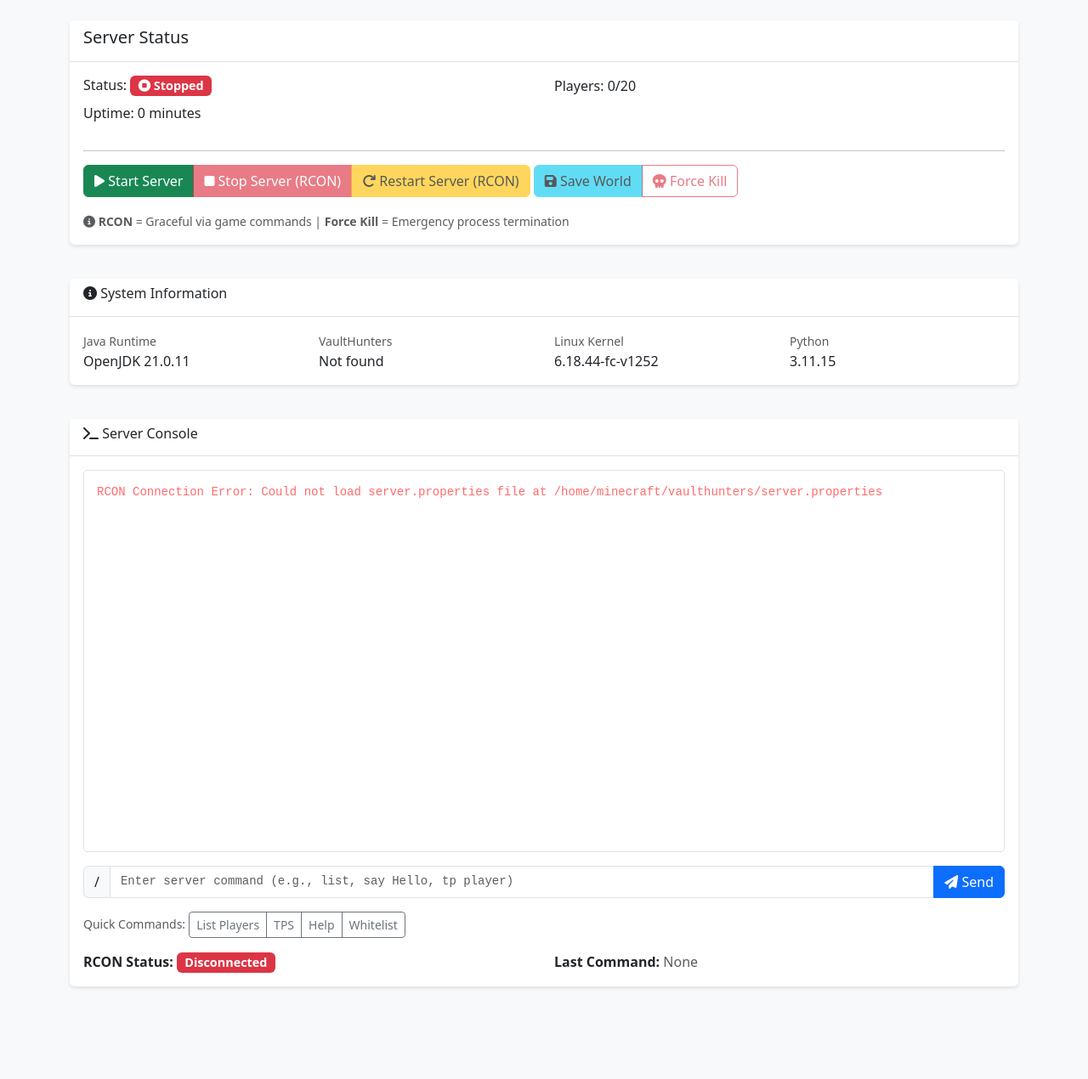
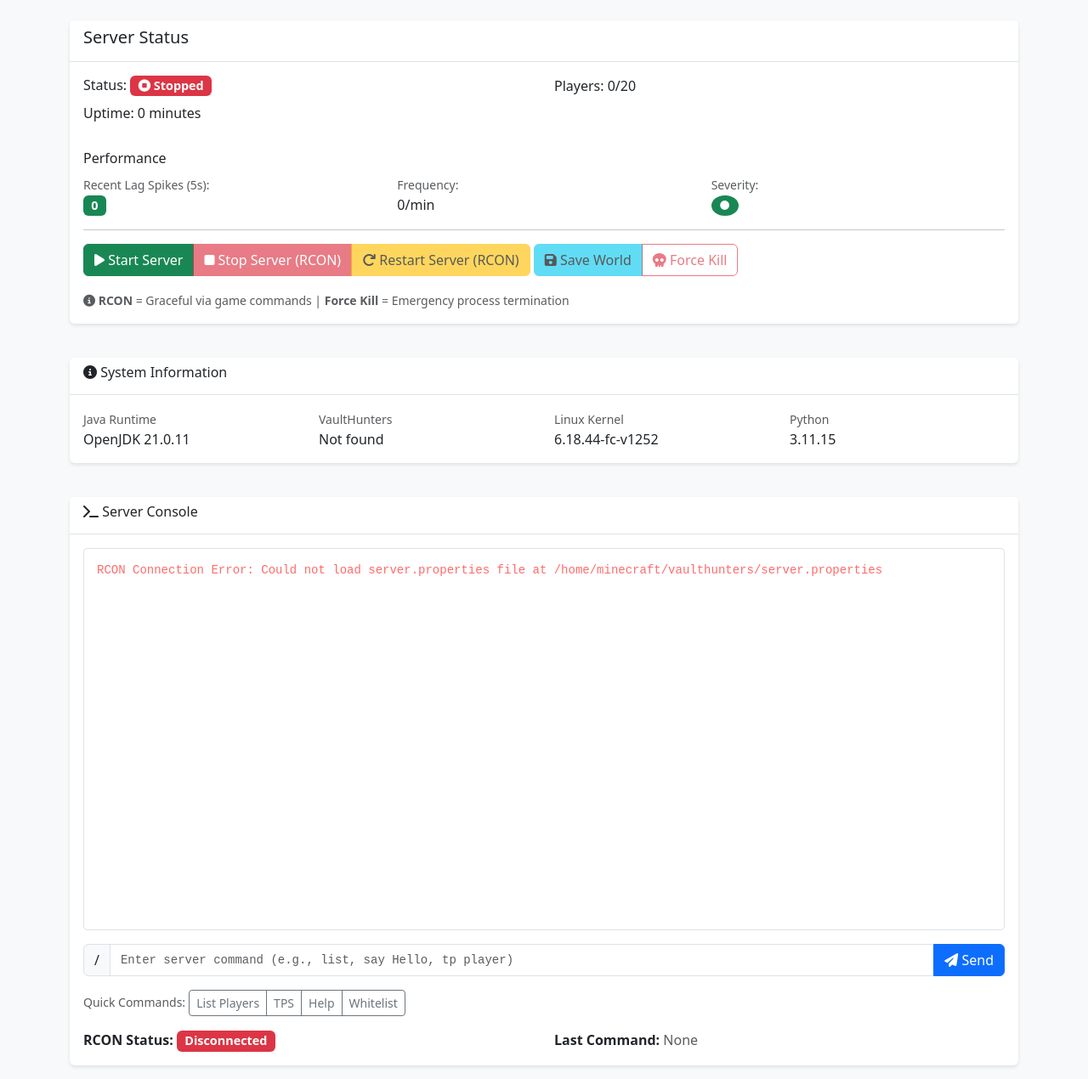
Before and after one commit to Hr46ph/vaulthunters_web_manager, a Flask app: page / in a window 1280 px wide. Shown: the part 56-1326 px from the top of the page at 85% size. Before the commit the page ends 1219 px from the top, so only its background shows below. Run offline with Flask 3, Linux system fonts and the light colour scheme; parts of the project's set-up code (start-up, migrations or seed data) failed here and were passed over; some libraries are stand-ins or nearby versions.

Commit message:
First iteration of server performance indicators

```diff
--- a/static/js/app.js
+++ b/static/js/app.js
@@ -1,4 +1,97 @@
 // VaultHunters Web Manager JavaScript
+
+// Performance monitoring data
+const performanceData = {
+    lagSpikes: [], // Array of timestamps
+    maxHistoryMinutes: 10 // Keep 10 minutes of history
+};
+
+// Performance monitoring functions
+function addLagSpike(msDelay, ticksDelay) {
+    const now = Date.now();
+    performanceData.lagSpikes.push({
+        timestamp: now,
+        msDelay: msDelay,
+        ticksDelay: ticksDelay
+    });
+
+    // Clean old data (older than maxHistoryMinutes)
+    const cutoff = now - (performanceData.maxHistoryMinutes * 60 * 1000);
+    performanceData.lagSpikes = performanceData.lagSpikes.filter(spike => spike.timestamp > cutoff);
+
+    updatePerformanceIndicators();
+}
+
+function getRecentLagSpikes(seconds = 5) {
+    const now = Date.now();
+    const cutoff = now - (seconds * 1000);
+    return performanceData.lagSpikes.filter(spike => spike.timestamp > cutoff);
+}
+
+function getAverageSpikesPerMinute() {
+    if (performanceData.lagSpikes.length === 0) return 0;
+
+    const now = Date.now();
+    const oneMinuteAgo = now - (60 * 1000);
+    const recentSpikes = performanceData.lagSpikes.filter(spike => spike.timestamp > oneMinuteAgo);
+
+    return recentSpikes.length;
+}
+
+function updatePerformanceIndicators() {
+    // Recent lag spikes (5 second window)
+    const recentSpikes = getRecentLagSpikes(5);
+    const spikeCount = recentSpikes.length;
+
+    let spikeStatus = 'success'; // green
+    if (spikeCount === 3) spikeStatus = 'warning'; // yellow
+    else if (spikeCount >= 4) spikeStatus = 'danger'; // red
+
+    // Frequency (per minute)
+    const frequency = getAverageSpikesPerMinute();
+
+    // Severity based on frequency
+    let severityStatus = 'success'; // green
+    if (frequency >= 37 && frequency <= 48) severityStatus = 'warning'; // yellow
+    else if (frequency >= 49) severityStatus = 'danger'; // red
+
+    // Update UI elements
+    const spikeElement = document.getElementById('lag-spikes-indicator');
+    const frequencyElement = document.getElementById('frequency-indicator');
+    const severityElement = document.getElementById('severity-indicator');
+
+    if (spikeElement) {
+        spikeElement.className = `badge bg-${spikeStatus}`;
+        spikeElement.textContent = spikeCount;
+        spikeElement.title = `${spikeCount} lag spikes in last 5 seconds`;
+    }
+
+    if (frequencyElement) {
+        frequencyElement.textContent = `${frequency}/min`;
+        frequencyElement.title = `${frequency} lag spikes per minute (average)`;
+    }
+
+    if (severityElement) {
+        severityElement.className = `badge bg-${severityStatus} rounded-circle`;
+        severityElement.innerHTML = '●';
+        severityElement.title = `Severity: ${frequency} spikes/min`;
+    }
+}
+
+// Parse lag spike from log line
+function parseLagSpike(logLine) {
+    // Pattern: "Can't keep up! Is the server overloaded? Running 2325ms or 46 ticks behind"
+    const lagPattern = /Can't keep up.*?Running (\d+)ms or (\d+) ticks behind/i;
+    const match = logLine.match(lagPattern);
+
+    if (match) {
+        const msDelay = parseInt(match[1]);
+        const ticksDelay = parseInt(match[2]);
+        addLagSpike(msDelay, ticksDelay);
+        return true;
+    }
+    return false;
+}
 
 // Get CSRF token
 function getCSRFToken() {
@@ -387,6 +480,10 @@ window.appendToConsole = function(text) {
 
     output.innerHTML += text + '\n';
 
+    // Check for lag spikes in the console text
+    const textContent = text.replace(/<[^>]*>/g, ''); // Strip HTML tags
+    parseLagSpike(textContent);
+
     if (autoScroll) {
         output.scrollTop = output.scrollHeight;
     }
@@ -549,6 +646,9 @@ document.addEventListener('DOMContentLoaded', function() {
     // Set up periodic status updates (every 10 seconds)
     setInterval(updateServerStatus, 10000);
 
+    // Set up periodic performance indicator updates (every 2 seconds)
+    setInterval(updatePerformanceIndicators, 2000);
+
     // Setup console if present on page
     setupConsole();
 
--- a/templates/index.html
+++ b/templates/index.html
@@ -23,6 +23,25 @@
                                 <div class="col-md-6">
                                     <p>Players: <span class="text-muted">Loading...</span></p>
                                     <p>CPU: <span class="text-muted">Loading...</span></p>
+                                </div>
+                            </div>
+
+                            <!-- Performance Indicators -->
+                            <div class="row mt-3">
+                                <div class="col-12">
+                                    <h6 class="mb-2">Performance</h6>
+                                </div>
+                                <div class="col-md-4">
+                                    <small class="text-muted">Recent Lag Spikes (5s):</small><br>
+                                    <span id="lag-spikes-indicator" class="badge bg-success" title="0 lag spikes in last 5 seconds">0</span>
+                                </div>
+                                <div class="col-md-4">
+                                    <small class="text-muted">Frequency:</small><br>
+                                    <span id="frequency-indicator" title="0 lag spikes per minute (average)">0/min</span>
+                                </div>
+                                <div class="col-md-4">
+                                    <small class="text-muted">Severity:</small><br>
+                                    <span id="severity-indicator" class="badge bg-success rounded-circle" title="Severity: 0 spikes/min">●</span>
                                 </div>
                             </div>
                         </div>
```
Also changed, not shown: templates/logs.html (+13 -0 lines).
